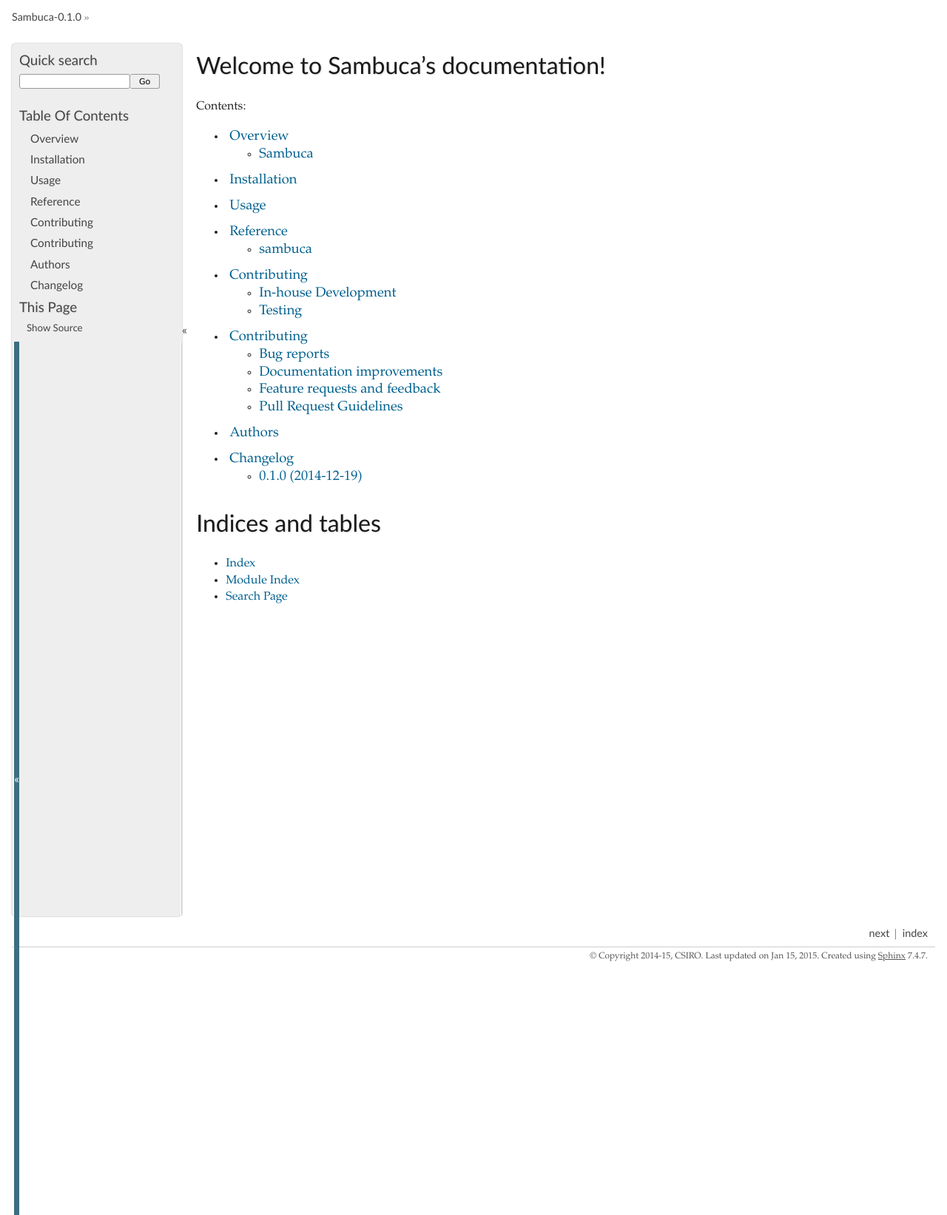
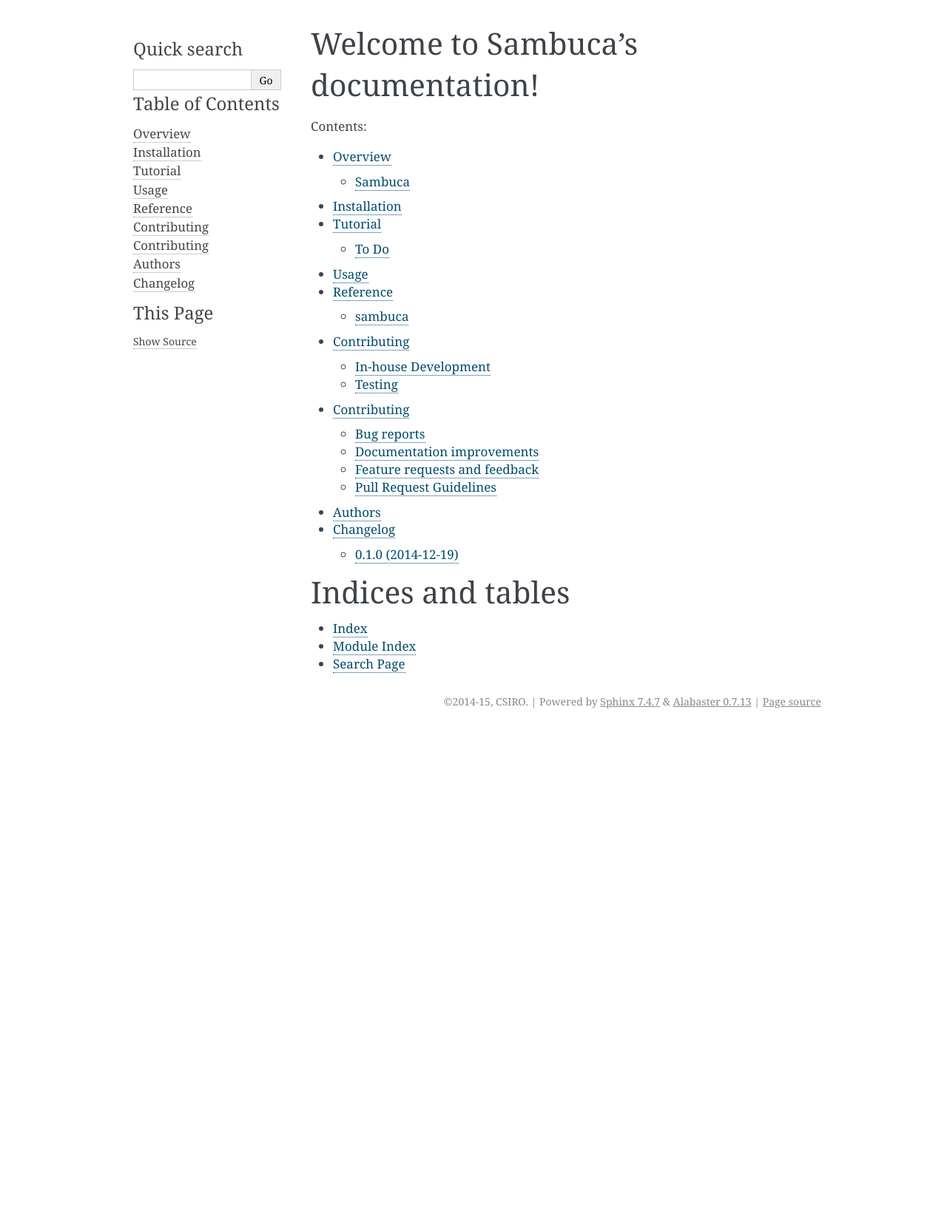
Before and after one commit to obarrilero/sambuca, a Sphinx documentation site: the page built from docs/index.rst, in a window 1280 px wide. Shown: the whole page at 74% size. Built offline with Sphinx 7.4.7, drawn with Linux system fonts in a browser that asks for light colours; the version number is read from the project's files by our own code; after the commit the page ends 988 px from its top, so only the background shows below that.

Commit message:
first pass at generating documentation with Sphinx

```diff
--- a/docs/conf.py
+++ b/docs/conf.py
@@ -1,6 +1,6 @@
 # -*- coding: utf-8 -*-
-import re
 import os
+
 extensions = [
     'sphinx.ext.autodoc',
     'sphinx.ext.autosummary',
@@ -8,7 +8,8 @@
     'sphinx.ext.coverage',
     'sphinx.ext.ifconfig',
     'sphinx.ext.viewcode',
-    'sphinxcontrib.napoleon'
+    # 'sphinx.ext.napoleon', # required when sphinx moves to version >=1.3
+    'sphinxcontrib.napoleon',
 ]
 if os.getenv('SPELLCHECK'):
     extensions += 'sphinxcontrib.spelling',
@@ -19,14 +20,12 @@
 master_doc = 'index'
 project = u'Sambuca'
 copyright = u'2014-15, CSIRO'
-version = release = re.findall(
-    'version="(.*)"',
-    open(os.path.join(os.path.dirname(__file__), '../setup.py')).read()
-)[0]
+version = release = '0.1.0'
 
-import sphinx_py3doc_enhanced_theme
-html_theme = "sphinx_py3doc_enhanced_theme"
-html_theme_path = [sphinx_py3doc_enhanced_theme.get_html_theme_path()]
+# TODO: vanilla for now, sort out themes later
+# import sphinx_py3doc_enhanced_theme
+# html_theme = "sphinx_py3doc_enhanced_theme"
+# html_theme_path = [sphinx_py3doc_enhanced_theme.get_html_theme_path()]
 
 pygments_style = 'trac'
 templates_path = ['.']
--- a/docs/index.rst
+++ b/docs/index.rst
@@ -1,18 +1,19 @@
 Welcome to Sambuca's documentation!
-======================================
+===================================
 
 Contents:
 
 .. toctree::
-   :maxdepth: 2
+    :maxdepth: 2
 
-   readme
-   installation
-   usage
-   reference/index
-   contributing
-   authors
-   changelog
+    readme
+    installation
+    tutorial
+    usage
+    reference/index
+    contributing
+    authors
+    changelog
 
 Indices and tables
 ==================
--- /dev/null
+++ b/docs/tutorial.rst
@@ -0,0 +1,11 @@
+========
+Tutorial
+========
+
+For a basic tutorial on using Sambuca, please see the IPython Notebooks.
+
+To Do
+-----
+- Write a tutorial as an IPython Notebook
+- Place it somewhere
+- Link to here
```
